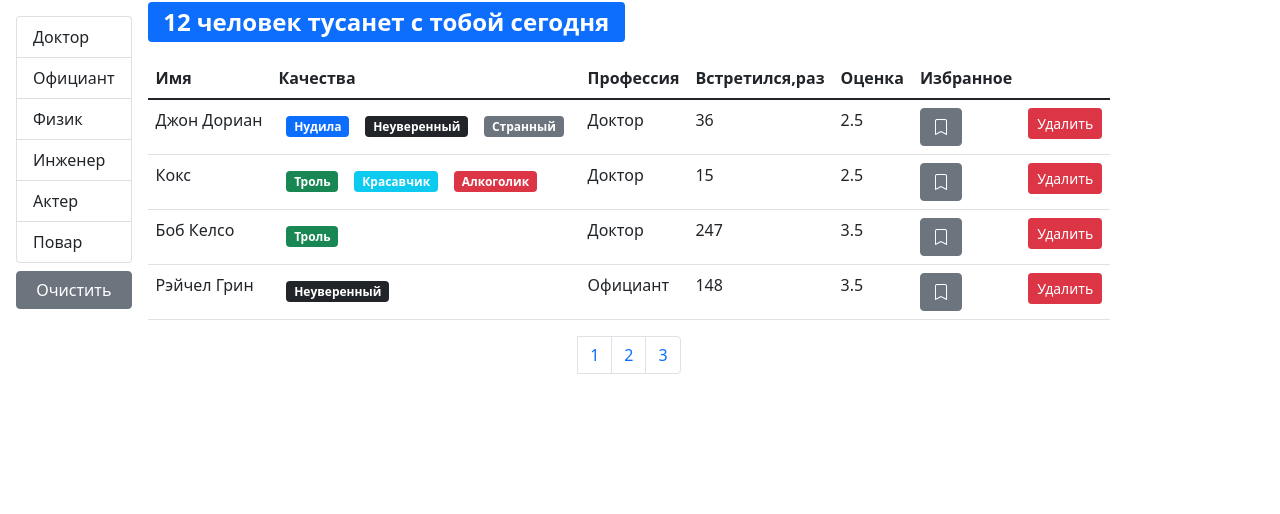
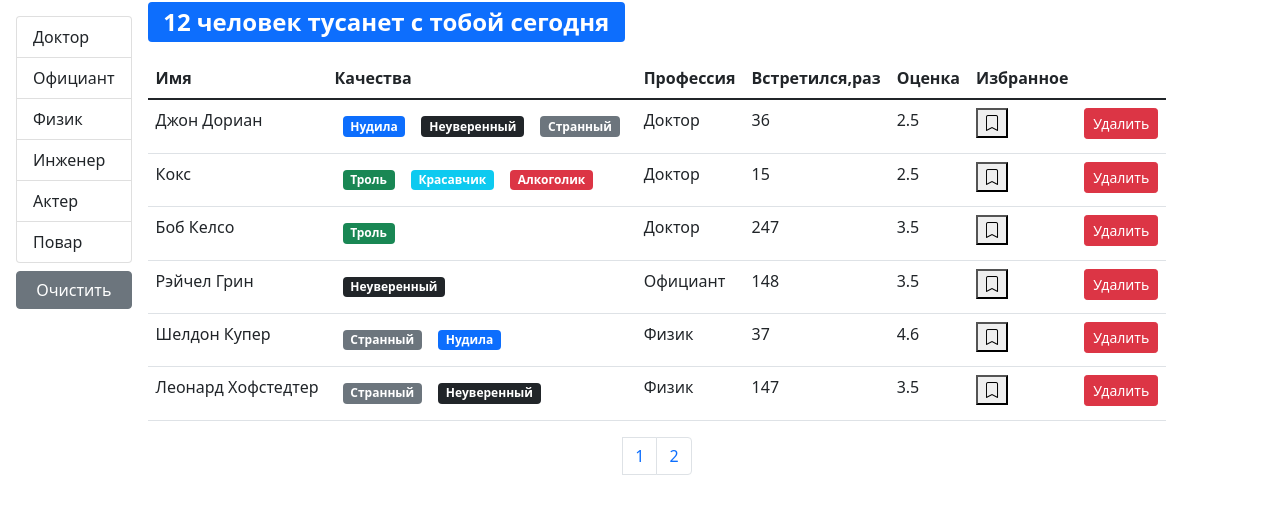
Before and after one commit to AlekseyGurev/fast-company, a React (Create React App) app: page / in a window 1280 px wide. Shown: the top 514 px of the page. Built offline with nearby package versions, Linux system fonts and the light colour scheme.

Commit message:
Маршрутизация

```diff
--- a/src/app.jsx
+++ b/src/app.jsx
@@ -1,38 +1,9 @@
-import React, { useState, useEffect } from "react";
+import React from "react";
 import Users from "./components/users";
-import api from "./API";
 
 const App = () => {
-    const [users, setUsers] = useState([]);
-    useEffect(() => {
-        api.users.fetchAll().then((data) => {
-            setUsers(data);
-        }, []);
-    });
-
-    const handleDelete = (userId) => {
-        setUsers(users.filter((user) => user._id !== userId));
-    };
-
-    const handleBookMark = (userId) => {
-        setUsers(
-            users.map((user) => {
-                if (user._id === userId) {
-                    user.status = !user.status;
-                }
-                return user;
-            })
-        );
-    };
-
     return (
-        <div>
-            <Users
-                users={users}
-                onDelete={handleDelete}
-                onBookMark={handleBookMark}
-            />
-        </div>
+        <Users/>
     );
 };
 
--- a/src/components/bookmark.jsx
+++ b/src/components/bookmark.jsx
@@ -1,27 +1,15 @@
 import React from "react";
 import PropTypes from "prop-types";
 import "bootstrap-icons/font/bootstrap-icons.css";
-
-const BookMark = ({ status, id, onBookMark }) => {
-    const classBookMark = (status) => {
-        let classes = "bi bi-bookmark";
-        if (status) {
-            return (classes += "-heart-fill");
-        } else {
-            return classes;
-        }
-    };
+const BookMark = ({ status, ...rest }) => {
     return (
-        <button onClick={() => onBookMark(id)} className="btn btn-secondary">
-            <i className={classBookMark(status)}></i>
+        <button {...rest}>
+            <i className={"bi bi-bookmark" + (status ? "-heart-fill" : "")}></i>
         </button>
     );
 };
-
 BookMark.propTypes = {
-    status: PropTypes.bool.isRequired,
-    id: PropTypes.string.isRequired,
-    onBookMark: PropTypes.func.isRequired
+    status: PropTypes.bool
 };
 
 export default BookMark;
--- /dev/null
+++ b/src/components/qualitiesList.jsx
@@ -0,0 +1,17 @@
+import React from "react";
+import PropTypes from "prop-types";
+import Qualitie from "./qualitie";
+
+const QualitiesList = ({ qualities }) => {
+    return <>
+        {qualities.map((qualitie) => (
+            <Qualitie key={qualitie._id} {...qualitie} />
+        ))}
+    </>;
+};
+
+QualitiesList.propTypes = {
+    qualities: PropTypes.array
+};
+
+export default QualitiesList;
--- /dev/null
+++ b/src/components/table.jsx
@@ -0,0 +1,32 @@
+import React from "react";
+import TableBody from "./tableBody";
+import TableHeader from "./tableHeader";
+import PropTypes from "prop-types";
+
+const Table = ({ onSort, selectedSort, columns, data, count, children }) => {
+    let tableClasses = "table";
+    if (count === 0) {
+        tableClasses += " d-none";
+    }
+    return (
+        <table className={tableClasses} id="table">
+            {children ||
+                <>
+                    <TableHeader {...{ onSort, selectedSort, columns }} />
+                    <TableBody {... { columns, data }} />
+                </>
+            }
+        </table>
+    );
+};
+
+Table.propTypes = {
+    onSort: PropTypes.func,
+    selectedSort: PropTypes.object.isRequired,
+    columns: PropTypes.object.isRequired,
+    data: PropTypes.array.isRequired,
+    count: PropTypes.number.isRequired,
+    children: PropTypes.array
+};
+
+export default Table;
--- /dev/null
+++ b/src/components/tableBody.jsx
@@ -0,0 +1,34 @@
+import React from "react";
+import PropTypes from "prop-types";
+import _ from "lodash";
+
+const TableBody = ({ data, columns }) => {
+    const renderContent = (item, column) => {
+        if (columns[column].component) {
+            const component = columns[column].component;
+            if (typeof component === "function") {
+                return component(item);
+            }
+            return component;
+        }
+        return _.get(item, columns[column].path);
+    };
+    return (
+        <tbody>
+            {data.map((item) => (
+                <tr key={item._id}>
+                    {Object.keys(columns).map((column) => (<td key={column}>
+                        {renderContent(item, column)}
+                    </td>))}
+                </tr>
+            ))}
+        </tbody>
+    );
+};
+
+TableBody.propTypes = {
+    data: PropTypes.array.isRequired,
+    columns: PropTypes.object.isRequired
+};
+
+export default TableBody;
--- /dev/null
+++ b/src/components/tableHeader.jsx
@@ -0,0 +1,45 @@
+import React from "react";
+import PropTypes from "prop-types";
+
+const TableHeader = ({ onSort, selectedSort, columns }) => {
+    const caretSort = (selectedSort, currentPath) => {
+        if (currentPath) {
+            if (selectedSort.path === currentPath) {
+                return <i className={"bi bi-caret-" + (selectedSort.order === "asc" ? "up-fill" : "down-fill") } ></i>;
+            }
+        }
+        return null;
+    };
+    const handlerSort = (item) => {
+        if (selectedSort.path === item) {
+            onSort({ ...selectedSort, order: selectedSort.order === "asc" ? "desc" : "asc" });
+        } else {
+            onSort({ path: item, order: "asc" });
+        }
+    };
+    return (
+        <thead>
+            <tr>
+                {Object.keys(columns).map((column) => (
+                    <th
+                        key={column}
+                        onClick={
+                            columns[column].path
+                                ? () => handlerSort(columns[column].path)
+                                : undefined
+                        }
+                        {...{ role: columns[column].path && "button" }}
+                        scope="col">{columns[column].name}
+                        {caretSort(selectedSort, columns[column].path)}
+                    </th>
+                ))}
+            </tr>
+        </thead>
+    );
+};
+TableHeader.propTypes = {
+    onSort: PropTypes.func.isRequired,
+    selectedSort: PropTypes.object.isRequired,
+    columns: PropTypes.object.isRequired
+};
+export default TableHeader;
--- a/src/components/user.jsx
+++ b/src/components/user.jsx
@@ -36,9 +36,7 @@
         </tr>
     );
 };
-User.defaultProps = {
-    status: false
-};
+
 User.propTypes = {
     _id: PropTypes.string.isRequired,
     name: PropTypes.string.isRequired,
--- a/src/components/users.jsx
+++ b/src/components/users.jsx
@@ -1,19 +1,39 @@
 import React, { useState, useEffect } from "react";
-import User from "./user";
 import Pagination from "./pagination";
 import { paginate } from "../utils/paginate";
-import PropTypes from "prop-types";
 import GroupList from "./groupList";
 import api from "../API";
 import SearchStatus from "./searchStatus";
 import _ from "lodash";
+import UsersTable from "./usersTable";
 
-const Users = ({ users: allUsers, ...rest }) => {
-    let tableClasses = "table";
-    const pageSize = 4;
+const Users = () => {
+    const pageSize = 6;
     const [currentPage, setCurrentPage] = useState(1);
     const [professions, setProfession] = useState();
     const [selectedProf, setSelectedProf] = useState();
+    const [sortBy, setSortBy] = useState({ iter: "name", order: "asc" });
+    const [users, setUsers] = useState([]);
+    useEffect(() => {
+        api.users.fetchAll().then((data) => {
+            setUsers(data);
+        }, []);
+    });
+
+    const handleDelete = (userId) => {
+        setUsers(users.filter((user) => user._id !== userId));
+    };
+
+    const handleBookMark = (userId) => {
+        setUsers(
+            users.map((user) => {
+                if (user._id === userId) {
+                    user.bookmark = !user.bookmark;
+                }
+                return user;
+            })
+        );
+    };
     useEffect(() => {
         api.professions.fetchAll().then((data) => {
             setProfession(data);
@@ -29,15 +49,18 @@
     const handleProfessionSelect = (item) => {
         setSelectedProf(item);
     };
+
+    const handleSort = (item) => {
+        setSortBy(item);
+    };
+
     const filteredUsers = selectedProf
-        ? allUsers.filter((user) => _.isEqual(user.profession, selectedProf))
-        : allUsers;
+        ? users.filter((user) => _.isEqual(user.profession, selectedProf))
+        : users;
 
     const count = filteredUsers.length;
-    if (count === 0) {
-        tableClasses += " d-none";
-    }
-    const users = paginate(filteredUsers, currentPage, pageSize);
+    const sortedUsers = _.orderBy(filteredUsers, [sortBy.path], [sortBy.order]);
+    const usersCrop = paginate(sortedUsers, currentPage, pageSize);
     const clearFilter = () => {
         setSelectedProf();
     };
@@ -57,24 +80,14 @@
             )}
             <div className="d-flex flex-column">
                 <SearchStatus length={count} />
-                <table className={tableClasses} id="table">
-                    <thead>
-                        <tr>
-                            <th scope="col">Имя</th>
-                            <th scope="col">Качества</th>
-                            <th scope="col">Профессия</th>
-                            <th scope="col">Встретился,раз</th>
-                            <th scope="col">Оценка</th>
-                            <th scope="col">Избранное</th>
-                            <th scope="col"></th>
-                        </tr>
-                    </thead>
-                    <tbody>
-                        {users.map((user) => (
-                            <User key={user._id} {...rest} {...user} />
-                        ))}
-                    </tbody>
-                </table>
+                <UsersTable
+                    users={usersCrop}
+                    count={count}
+                    onSort = {handleSort}
+                    selectedSort = {sortBy}
+                    onDelete = {handleDelete}
+                    onBookMark = {handleBookMark}
+                />
                 <div className="d-flex justify-content-center">
                     <Pagination
                         itemsCount={count}
@@ -88,8 +101,4 @@
     );
 };
 
-Users.propTypes = {
-    users: PropTypes.array.isRequired
-};
-
 export default Users;
--- /dev/null
+++ b/src/components/usersTable.jsx
@@ -0,0 +1,42 @@
+import React from "react";
+import PropTypes from "prop-types";
+import TableHeader from "./tableHeader";
+import TableBody from "./tableBody";
+import BookMark from "./bookmark";
+import QualitiesList from "./qualitiesList";
+import Table from "./table";
+
+const UsersTable = ({ count, users, onSort, selectedSort, onBookMark, onDelete, ...rest }) => {
+    const columns = {
+        name: { path: "name", name: "Имя" },
+        qualities: { name: "Качества", component: (user) => (<QualitiesList qualities={ user.qualities }/>) },
+        profession: { path: "profession.name", name: "Профессия" },
+        completedMeetings: { path: "completedMeetings", name: "Встретился,раз" },
+        rate: { path: "rate", name: "Оценка" },
+        bookMark: { path: "bookMark", name: "Избранное", component: (user) => (<BookMark status={user.bookmark} onClick={() => onBookMark(user._id)} />) },
+        delete: {
+            component: (user) => (<button onClick={() => onDelete(user._id)} className="btn btn-danger btn-sm">
+            Удалить
+            </button>)
+
+        }
+    };
+    return (
+        <Table onSort={onSort} selectedSort={selectedSort} columns = {columns} data = {users} count={count}>
+            <TableHeader {...{ onSort, selectedSort, columns }} />
+            <TableBody {... { columns, data: users }} />
+        </Table>
+    );
+};
+
+UsersTable.propTypes = {
+    users: PropTypes.array.isRequired,
+    count: PropTypes.number.isRequired,
+    selectedSort: PropTypes.object.isRequired,
+    onSort: PropTypes.func.isRequired,
+    onBookMark: PropTypes.func.isRequired,
+    _id: PropTypes.func,
+    onDelete: PropTypes.func.isRequired
+};
+
+export default UsersTable;
```
Also changed, not shown: src/API/fake.api/user.api.js (+24 -12 lines).
